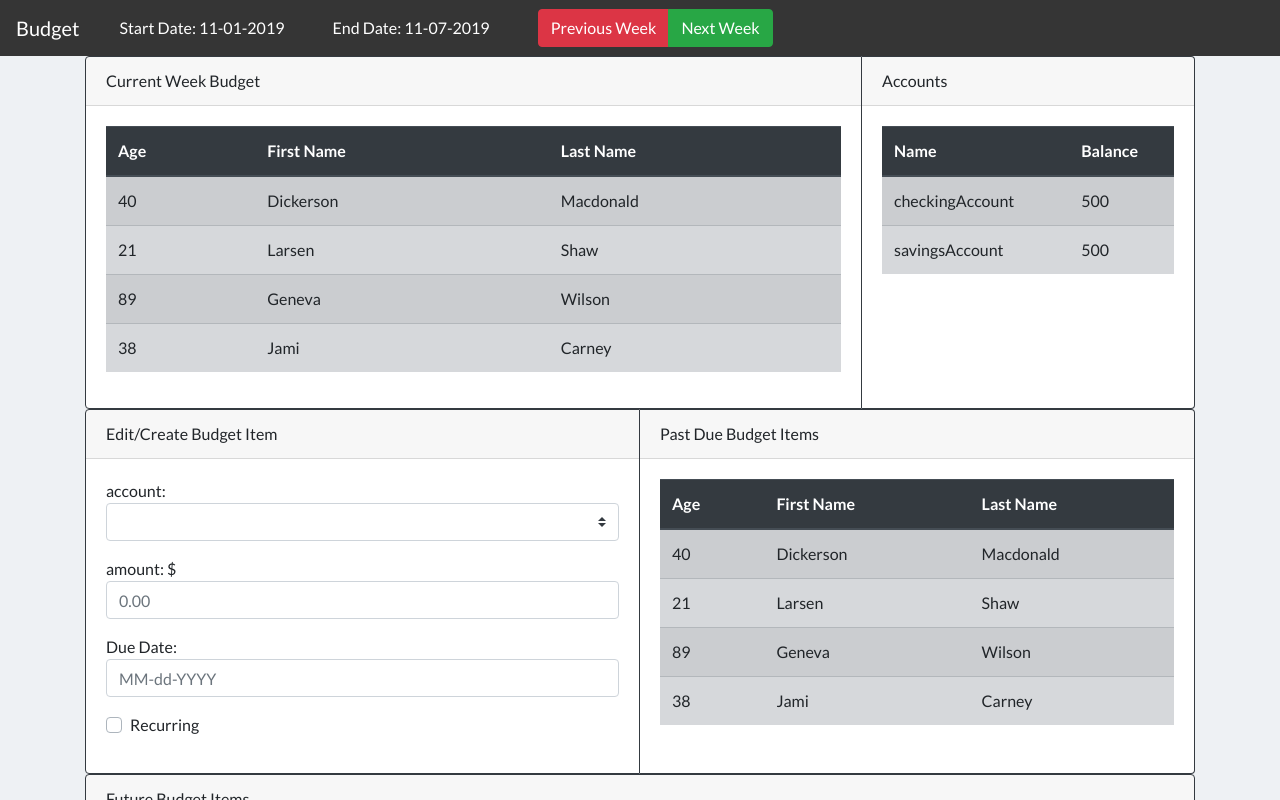
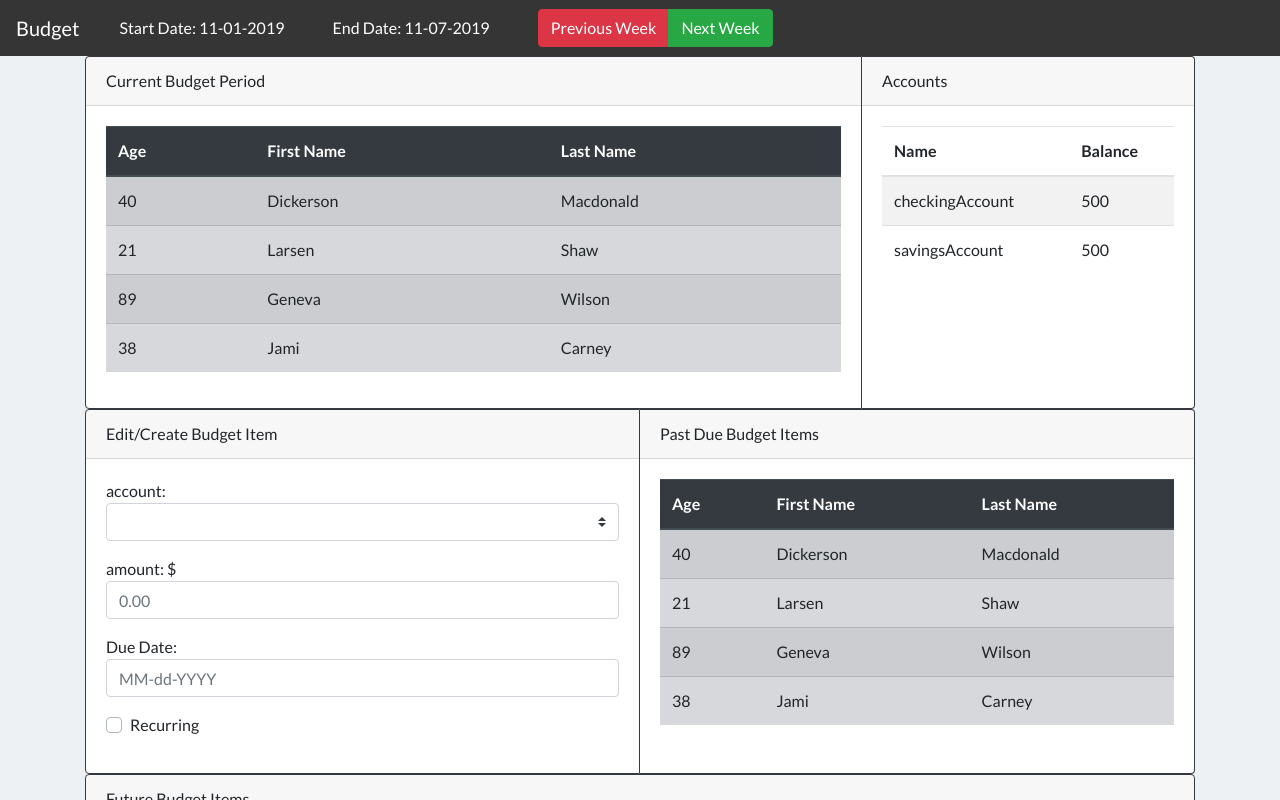
Before and after one commit to batwalrus76/budget-web-node-vue, a Vue app: page / in a window 1280 px wide. Shown: the top 800 px of the page. Built offline with nearby package versions, Linux system fonts and the light colour scheme.

Commit message:
More disassembling to be more modular

```diff
--- /dev/null
+++ b/src/components/AccountsTable.vue
@@ -0,0 +1,31 @@
+<template>
+    <b-card
+            header="Accounts"
+            tag="article"
+            border-variant="dark"
+    >
+
+        <b-table striped hover
+                 :items="accounts"
+                 :head-variant="headVariant"
+                 :table-variant="tableVariant"></b-table>
+    </b-card>
+</template>
+
+<script>
+	export default {
+		name: "AccountsTable",
+        data() {
+			return {
+		        accounts: [
+			        {name: 'checkingAccount', balance: 500.00},
+			        {name: 'savingsAccount', balance: 500.00}
+		        ]
+	        }
+        }
+	}
+</script>
+
+<style scoped>
+
+</style>
--- a/src/components/WeeklyBudget.vue
+++ b/src/components/CurrentBudgetPeriodTable.vue
@@ -1,8 +1,7 @@
 <template>
     <b-card
         tag="article"
-        style="max-width: 70%"
-        header="Current Week Budget"
+        header="Current Budget Period"
         border-variant="dark"
     >
         <b-table striped hover
@@ -15,8 +14,9 @@
 
 <script>
 import { mapGetters } from "vuex";
+
 export default {
-  name: "WeeklyBudget",
+  name: "CurrentBudgetPeriodTable",
   computed: {
     ...mapGetters(["currentUser", "isAuthenticated"])
   },
--- /dev/null
+++ b/src/components/EditCreateBudgetItem.vue
@@ -0,0 +1,48 @@
+<template>
+    <b-card
+            header="Edit/Create Budget Item"
+            tag="article"
+            border-variant="dark"
+    >
+        <b-form-group>
+            account:
+            <b-form-select v-model="account" :options="accounts"></b-form-select>
+        </b-form-group>
+        <b-form-group>
+            amount: $
+            <b-form-input v-model="amount" placeholder="0.00"></b-form-input>
+        </b-form-group>
+        <b-form-group>
+            Due Date:
+            <b-form-input v-model="dueDate" placeholder="MM-dd-YYYY"></b-form-input>
+        </b-form-group>
+        <b-form-group>
+            <b-form-checkbox v-model="recurring" value="true" unchecked-value="false"> Recurring
+            </b-form-checkbox>
+        </b-form-group>
+        <b-form-group v-show="recurring" v-hide="!recurring">
+            <b-form-radio v-model="recurringPeriod" name="recurring-radios" value="1">Weekly</b-form-radio>
+            <b-form-radio v-model="recurringPeriod" name="recurring-radios" value="2">Biweekly
+            </b-form-radio>
+        </b-form-group>
+    </b-card>
+</template>
+
+<script>
+	export default {
+		name: "EditCreateBudgetItem",
+      data () {
+			return {
+
+							accounts: [
+								{name: 'checkingAccount', balance: 500.00},
+								{name: 'savingsAccount', balance: 500.00}
+							]
+            }
+      }
+	}
+</script>
+
+<style scoped>
+
+</style>
--- a/src/views/Main.vue
+++ b/src/views/Main.vue
@@ -3,45 +3,12 @@
 
 
         <b-container>
-        <b-card-group style="max-width:100%; max-height:50%;">
-            <WeeklyBudget ></WeeklyBudget>
-            <b-card
-                header="Accounts"
-                tag="article"
-                border-variant="dark"
-                style="max-width: 30%"
-            >
-
-                <b-table striped hover
-                    :items="accounts"
-                    :head-variant="headVariant"
-                    :table-variant="tableVariant"></b-table>
-            </b-card>
+            <b-card-group style="max-width:100%;">
+                <CurrentBudgetPeriodTable style="max-width: 70%"></CurrentBudgetPeriodTable>
+                <AccountsTable style="max-width: 30%"></AccountsTable>
             </b-card-group>
             <b-card-group style="max-width:100%; max-height:25%;">
-            <b-card
-                header="Edit/Create Budget Item"
-                tag="article"
-                border-variant="dark"
-                style="max-width: 50%"
-            >
-                <b-form-group>
-                    account: <b-form-select v-model="account" :options="accounts"></b-form-select>
-                </b-form-group>
-                <b-form-group>
-                    amount: $ <b-form-input v-model="amount" placeholder="0.00"></b-form-input>
-                </b-form-group>
-                <b-form-group>
-                    Due Date: <b-form-input v-model="dueDate" placeholder="MM-dd-YYYY"></b-form-input>
-                </b-form-group>
-                <b-form-group>
-                    <b-form-checkbox v-model="recurring" value="true" unchecked-value="false"> Recurring</b-form-checkbox>
-                </b-form-group>
-                <b-form-group v-show="recurring" v-hide="!recurring">
-                    <b-form-radio v-model="recurringPeriod" name="recurring-radios" value="1">Weekly</b-form-radio>
-                    <b-form-radio v-model="recurringPeriod" name="recurring-radios" value="2">Biweekly</b-form-radio>
-                </b-form-group>
-            </b-card>
+                <EditCreateBudgetItem style="max-width: 50%"></EditCreateBudgetItem>
                 <b-card
                         header="Past Due Budget Items"
                         border-variant="dark"
@@ -74,24 +41,24 @@
 
 <script>
 
-import WeeklyBudget from "@/components/WeeklyBudget"
+	import CurrentBudgetPeriodTable from "@/components/CurrentBudgetPeriodTable"
+	import AccountsTable from "@/components/AccountsTable"
+    import EditCreateBudgetItem from "@/components/EditCreateBudgetItem"
 
 	export default {
 		name: 'app',
 		components: {
-      WeeklyBudget
+			CurrentBudgetPeriodTable,
+			AccountsTable,
+            EditCreateBudgetItem
 		},
 		data() {
 			return {
 				budgetItems: [
-          { age: 40, first_name: 'Dickerson', last_name: 'Macdonald' },
-          { age: 21, first_name: 'Larsen', last_name: 'Shaw' },
-          { age: 89, first_name: 'Geneva', last_name: 'Wilson' },
-          { age: 38, first_name: 'Jami', last_name: 'Carney' }
-        ],
-        accounts: [
-            { name: 'checkingAccount', balance: 500.00},
-            { name: 'savingsAccount', balance: 500.00}
+					{age: 40, first_name: 'Dickerson', last_name: 'Macdonald'},
+					{age: 21, first_name: 'Larsen', last_name: 'Shaw'},
+					{age: 89, first_name: 'Geneva', last_name: 'Wilson'},
+					{age: 38, first_name: 'Jami', last_name: 'Carney'}
 				],
 				headVariant: "dark",
 				tableVariant: "secondary",
@@ -99,9 +66,7 @@ export default {
 				recurringPeriod: 1
 			}
 		},
-  methods: {
-
-  }
+		methods: {}
 	}
 </script>
 
```
Also changed, not shown: 2 other files (tests, documents, lock files or other folders). Lines whose indentation alone changed are shown as unchanged.
